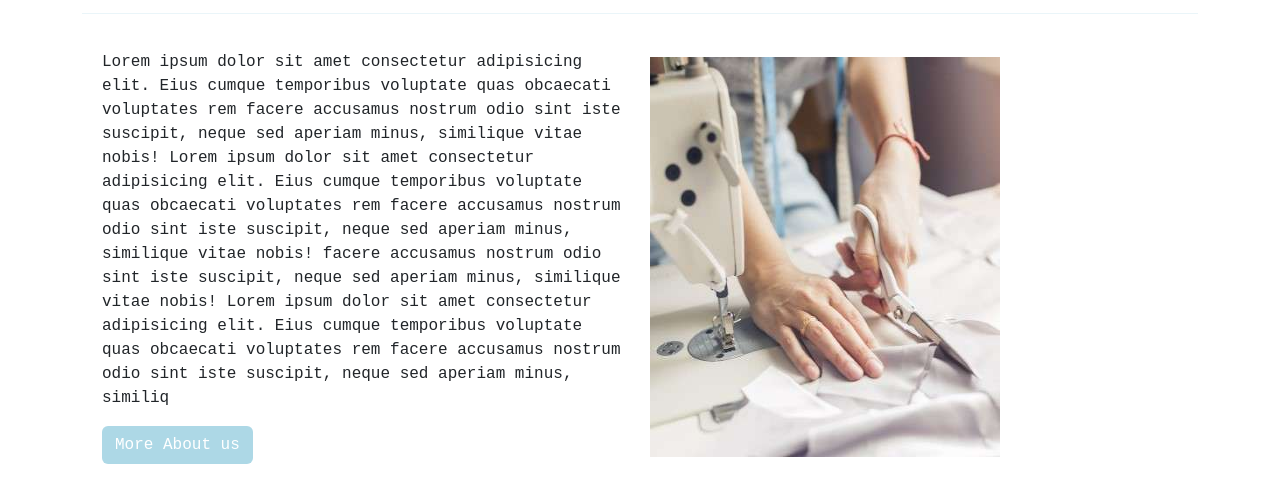
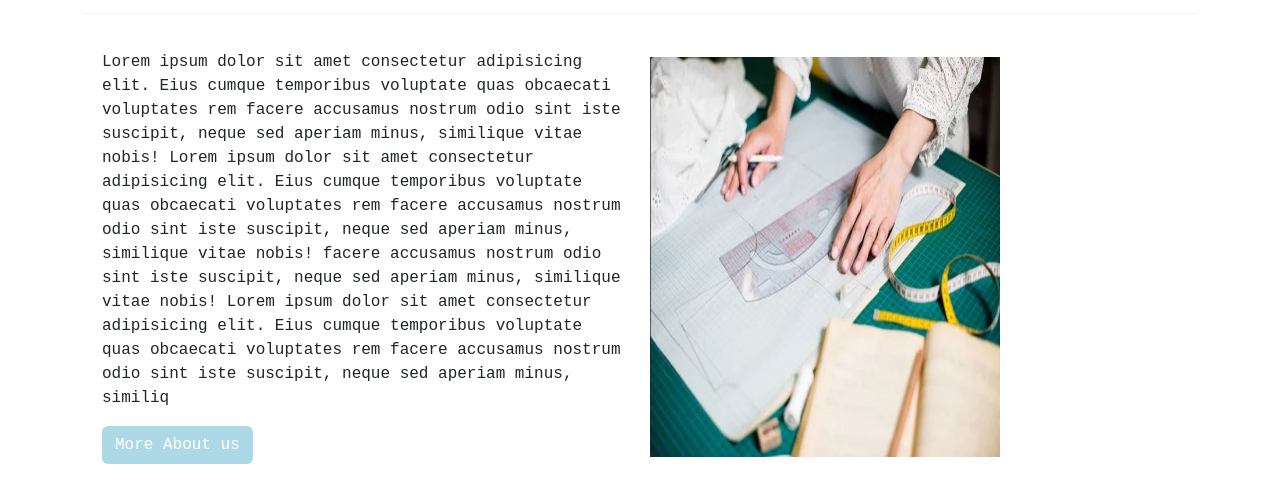
Before and after one commit to Farzanajanjan/tailor, a plain HTML site: page about.html in a window 1280 px wide. Shown: the part 169-651 px from the top of the page. Drawn offline with Linux system fonts and the light colour scheme; files whose address does not match are found by name.

Commit message:
Update about.html

```diff
--- a/about.html
+++ b/about.html
@@ -85,7 +85,7 @@
               <button  class="btn">More About us</button>
             </div>
             <div class="item-services">
-              <img style="width:350PX;height:400px" src="imges/slide/1.jpg" alt="" srcset="">
+              <img style="width:350PX;height:400px" src="2t.jpg" alt="" srcset="">
             </div>
 
             </div>
```
